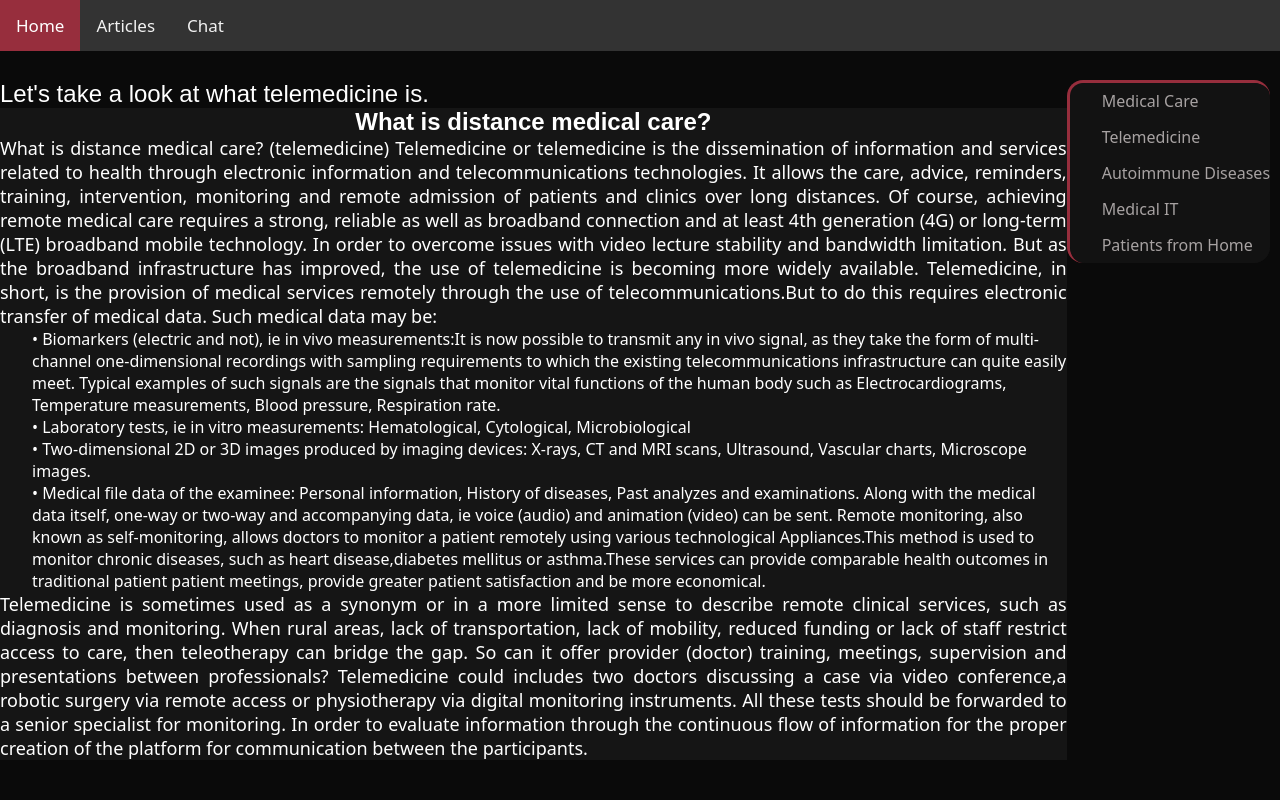
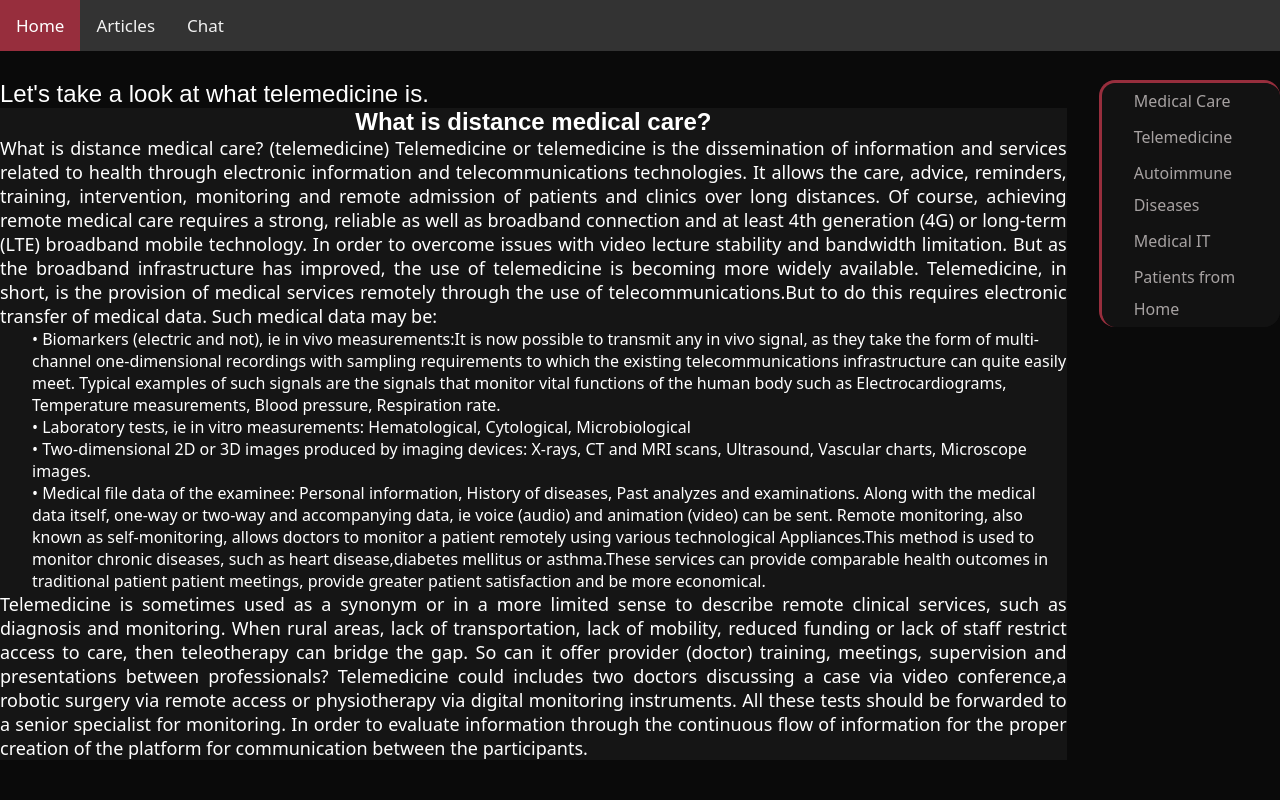
Before and after one commit to Kakajohn/interactive-internet-technologies-for-people-with-autoimmune-bowel-diseases-frontend, a React (Create React App) app: page / in a window 1280 px wide. Shown: the top 800 px of the page. Built offline with nearby package versions, Linux system fonts and the light colour scheme; what react-alert-template-basic would draw is missing.

Commit message:
Update FrontPage.jsx

```diff
--- a/src/components/FrontPage.jsx
+++ b/src/components/FrontPage.jsx
@@ -21,7 +21,7 @@ const FrontPage = () => {
           <div className='col-2'>
             {/* Side nav */}
 
-            <nav id='side-nav' class='section-nav' style={{ position: 'fixed' }}>
+            <nav id='side-nav' class='section-nav' style={{ position: 'fixed', marginLeft:'2rem' }}>
               <ol style={{ background: '#121212', borderRadius: '1em' }}>
                 <li class=''>
                   <a href='#medcare'>Medical Care</a>
```
